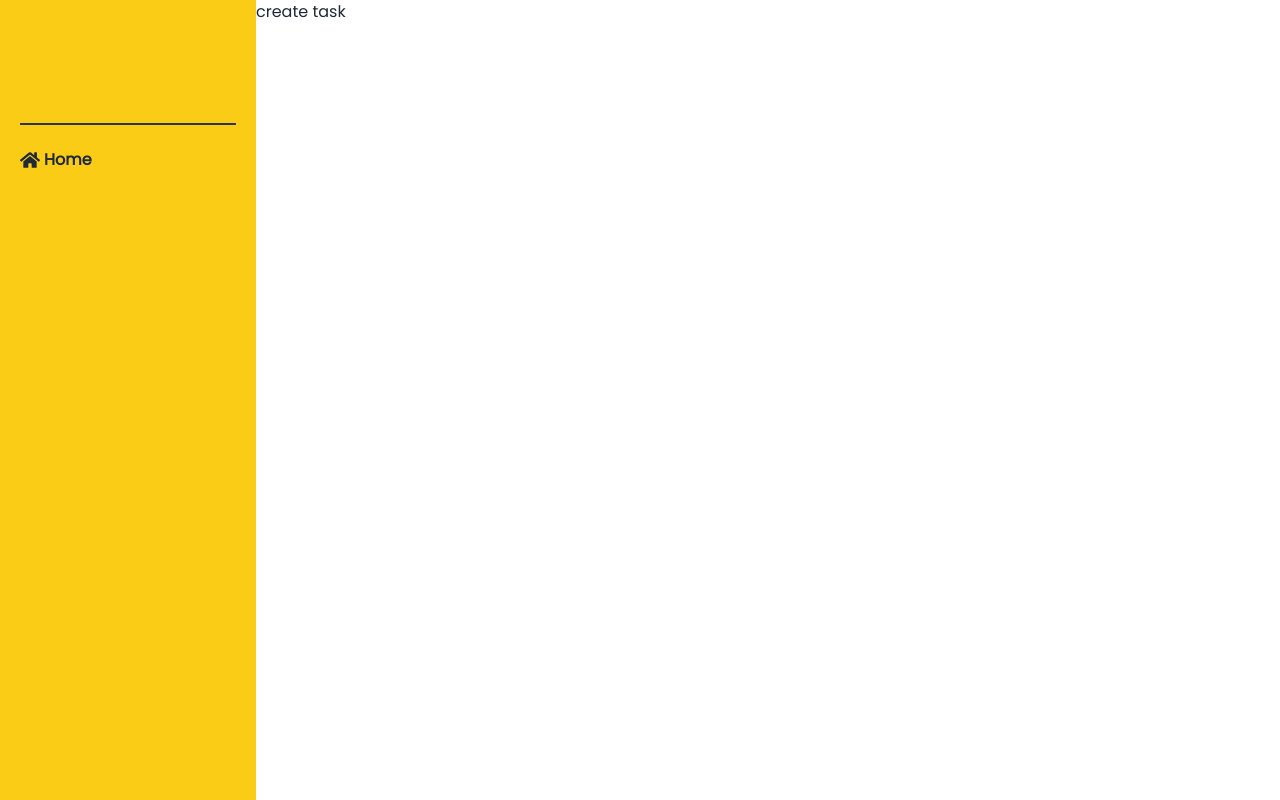
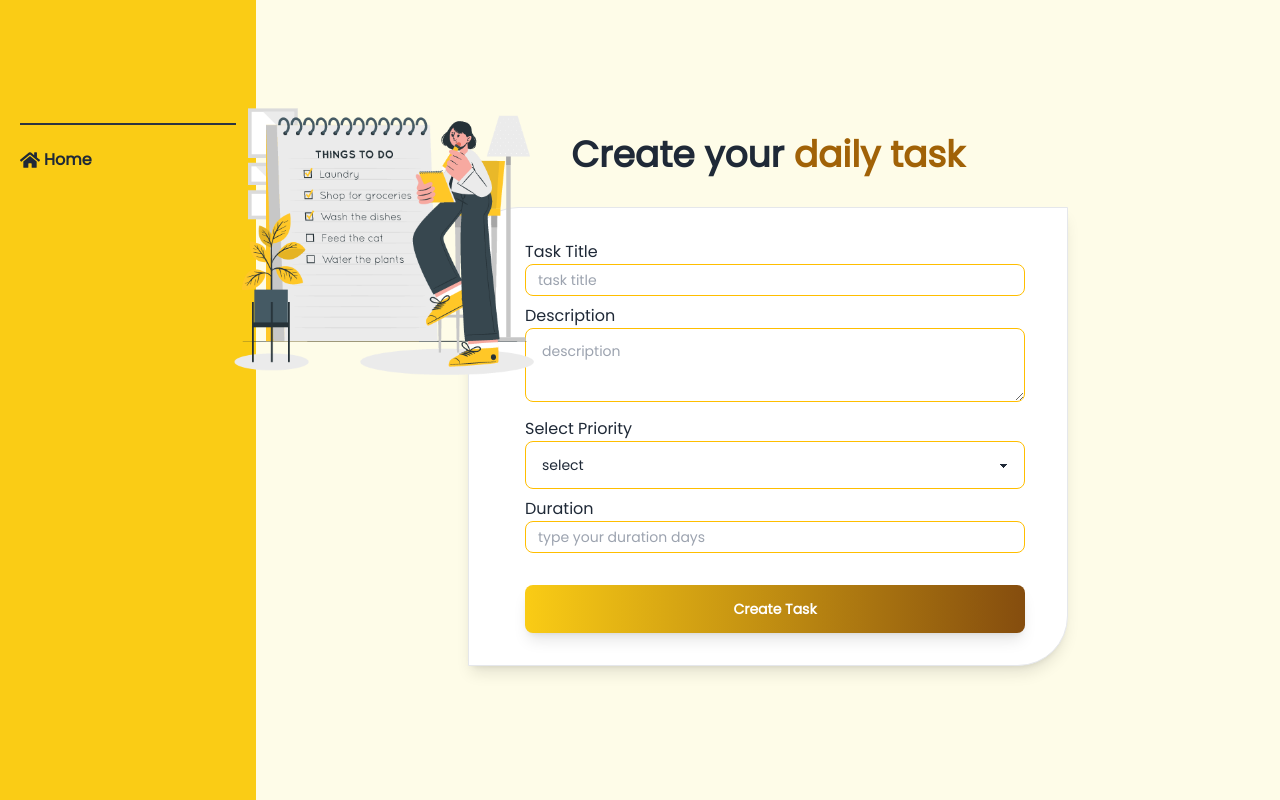
Before and after one commit to Rifa9oct/task-management-client, a React app: page /dashboard/createTask in a window 1280 px wide. Built offline with nearby package versions, Linux system fonts and the light colour scheme; no server answers; the HTML template or start-up script is replaced by a standard one; a web font is replaced by a local one.

Commit message:
added createTask content and stored it in the database

```diff
--- a/package.json
+++ b/package.json
@@ -10,11 +10,13 @@
     "preview": "vite preview"
   },
   "dependencies": {
+    "axios": "^1.6.2",
     "firebase": "^10.7.1",
     "localforage": "^1.10.0",
     "match-sorter": "^6.3.1",
     "react": "^18.2.0",
     "react-dom": "^18.2.0",
+    "react-hook-form": "^7.49.2",
     "react-icons": "^4.12.0",
     "react-router-dom": "^6.21.0",
     "sort-by": "^1.2.0",
--- /dev/null
+++ b/src/hooks/useAxiosPrivate.jsx
@@ -0,0 +1,11 @@
+import axios from "axios";
+
+const axiosPrivate = axios.create({
+    baseURL:"http://localhost:5000"
+})
+
+const useAxiosPrivate = () => {
+    return axiosPrivate;
+};
+
+export default useAxiosPrivate;
--- a/src/pages/Dashboard/CreateTask.jsx
+++ b/src/pages/Dashboard/CreateTask.jsx
@@ -1,9 +1,91 @@
-
+import { useForm } from "react-hook-form";
+import { MdError } from "react-icons/md";
+import todo from "../../assets/todo.png";
+import useAxiosPrivate from "../../hooks/useAxiosPrivate";
+import { useContext } from "react";
+import { AuthContext } from "../../AuthProvider/AuthProvider";
+import Swal from "sweetalert2";
 
 const CreateTask = () => {
+    const { user } = useContext(AuthContext);
+    const { register, handleSubmit, formState: { errors }, reset } = useForm();
+    const axiosPrivate = useAxiosPrivate();
+
+    const onSubmit = data => {
+        const taskInfo = {
+            name: user.displayName,
+            title: data.title,
+            description: data.description,
+            priority: data.priority,
+            duration: data.duration,
+            status: "todo"
+        }
+        console.log(taskInfo)
+        axiosPrivate.post("/tasks", taskInfo)
+            .then(res => {
+                if(res.data.insertedId){
+                    Swal.fire("Good job", "Task created successfully! 🥰", "success");
+                }
+            })
+        reset();
+    }
+
     return (
-        <div>
-            <h1>create task</h1>
+        <div className="flex flex-col justify-center items-center bg-yellow-50  min-h-screen">
+
+            <h1 className="text-center text-4xl mb-8 font-bold bg-yellow-50">Create your <span className="text-yellow-700">daily task</span></h1>
+            <div className="relative  bg-white w-[600px] pl-6 border shadow-lg rounded-tl-[50px] rounded-br-[50px]">
+                <div className="absolute -left-[235px] -top-[100px]"><img className="w-[300px]" src={todo} alt="" /></div>
+                <form onSubmit={handleSubmit(onSubmit)} className="card-body">
+                    <div className="form-control">
+                        <label>
+                            <span className="text-base">Task Title</span>
+                        </label>
+                        <div>
+                            <input type="text" {...register("title", { required: true })}
+                                name="title" placeholder="task title" className="input input-sm input-warning w-[500px]" />
+                            {errors.title && <span className="text-sm text-red-500"><MdError className="text-lg inline" />Task title field is required.</span>}
+                        </div>
+                    </div>
+
+                    <div className="form-control">
+                        <label>
+                            <span className="text-base">Description</span>
+                        </label>
+                        <div>
+                            <textarea type="text" {...register("description", { required: true })} name="description" placeholder="description" className="textarea textarea-warning w-[500px]" />
+                            {errors.description && <span className="text-sm text-red-500"><MdError className="text-lg inline" />Description field is required.</span>}
+                        </div>
+                    </div>
+
+                    <div>
+                        <label>
+                            <span className="text-base">Select Priority</span>
+                        </label>
+                        <select  {...register("priority", { required: true })} className="select select-warning w-[500px]">
+                            <option value="">select</option>
+                            <option value="low">Low</option>
+                            <option value="moderate">Moderate</option>
+                            <option value="high">High</option>
+                        </select>
+                        {errors.priority && <span className="text-sm text-red-500"><MdError className="text-lg inline" /> This field is required.</span>}
+                    </div>
+
+                    <div className="form-control">
+                        <label>
+                            <span className="text-base">Duration</span>
+                        </label>
+                        <div>
+                            <input type="number" {...register("duration", { required: true })} name="duration" placeholder="type your duration days" className="input input-sm input-warning w-[500px]" />
+                            {errors.duration && <span className="text-sm text-red-500"><MdError className="text-lg inline" /> Duration field is required.</span>}
+                        </div>
+                    </div>
+
+                    <div className="form-control mt-6">
+                        <button type="submit" className="btn border-0 w-[500px] text-white bg-gradient-to-r from-yellow-400 to-yellow-800 shadow-lg hover:bg-gradient-to-r hover:from-yellow-800 hover:to-yellow-400">Create Task</button>
+                    </div>
+                </form>
+            </div>
         </div>
     );
 };
--- a/src/pages/Dashboard/ManageTask.jsx
+++ b/src/pages/Dashboard/ManageTask.jsx
@@ -1,6 +1,17 @@
+import axios from "axios";
+import { useEffect, useState } from "react";
 
 
 const ManageTask = () => {
+    const [tasks, setTasks] = useState([])
+    useEffect(()=>{
+        axios("http://localhost:5000/tasks")
+        .then(res =>{
+            setTasks(res.data)
+        })
+    },[])
+    console.log(tasks)
+
     return (
         <div>
             <h1>manage task</h1>
```
Also changed, not shown: src/assets/todo.png (added), 1 other file (tests, documents, lock files or other folders).
